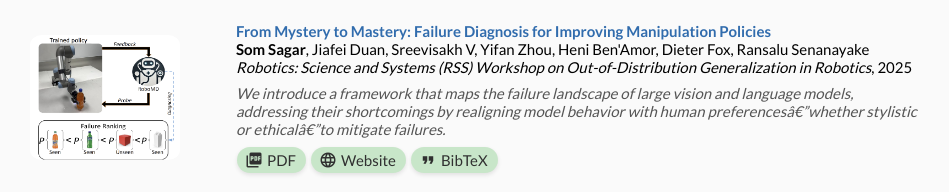
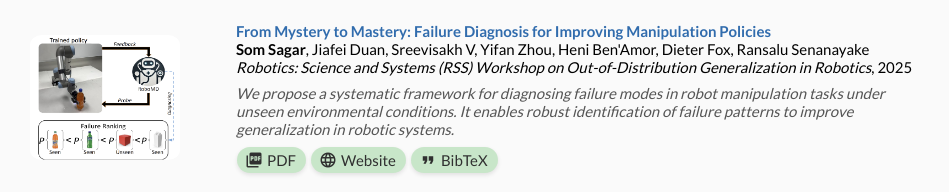
Before and after one commit to somsagar07/somsagar07.github.io, a plain HTML site: page index.html in a window 1280 px wide. Shown: the part 1180-1372 px from the top of the page, without its empty margins (165-1114 px from the left). Drawn offline with Linux system fonts and the light colour scheme.

Commit message:
Update index.html

```diff
--- a/index.html
+++ b/index.html
@@ -317,7 +317,7 @@
               <b>Som Sagar</b>, Jiafei Duan, Sreevisakh V, Yifan Zhou, Heni Ben'Amor, Dieter Fox, Ransalu Senanayake<br>
               <em>Robotics: Science and Systems (RSS) Workshop on Out-of-Distribution Generalization in Robotics</em>, 2025
               <div class="description">
-                We introduce a framework that maps the failure landscape of large vision and language models, addressing their shortcomings by realigning model behavior with human preferences—whether stylistic or ethical—to mitigate failures.
+                We propose a systematic framework for diagnosing failure modes in robot manipulation tasks under unseen environmental conditions. It enables robust identification of failure patterns to improve generalization in robotic systems.
               </div>
 
               <a href="https://arxiv.org/pdf/2412.02818" class="btn btn-publication" target="_blank"><span class="material-icons">picture_as_pdf</span> PDF</a>
```
